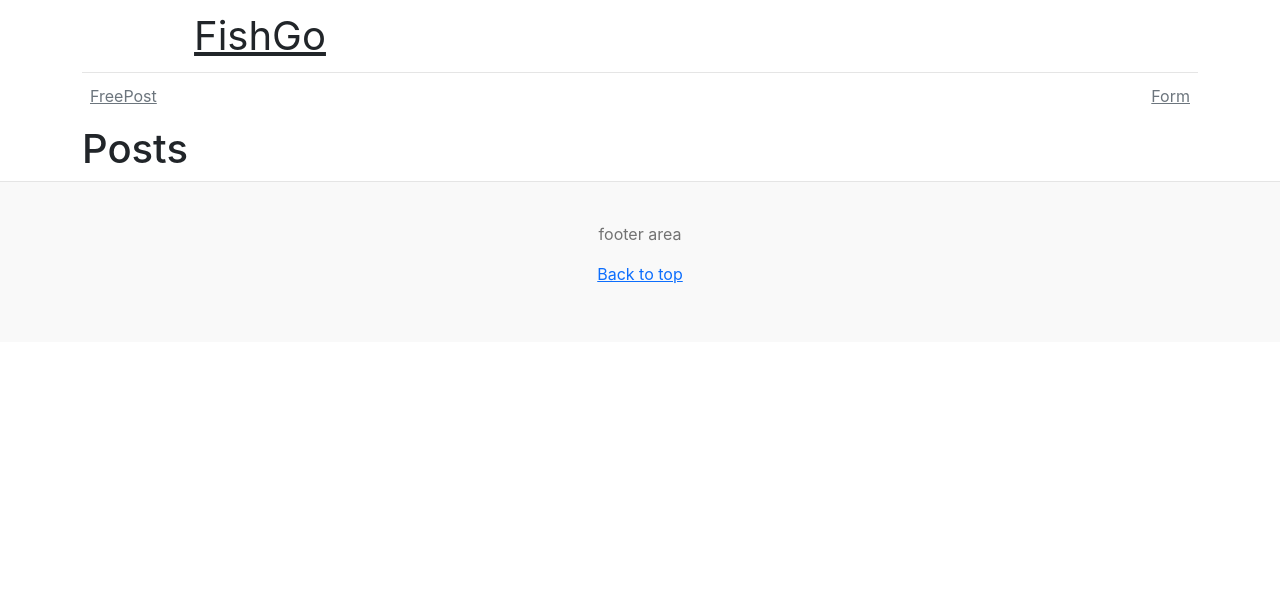
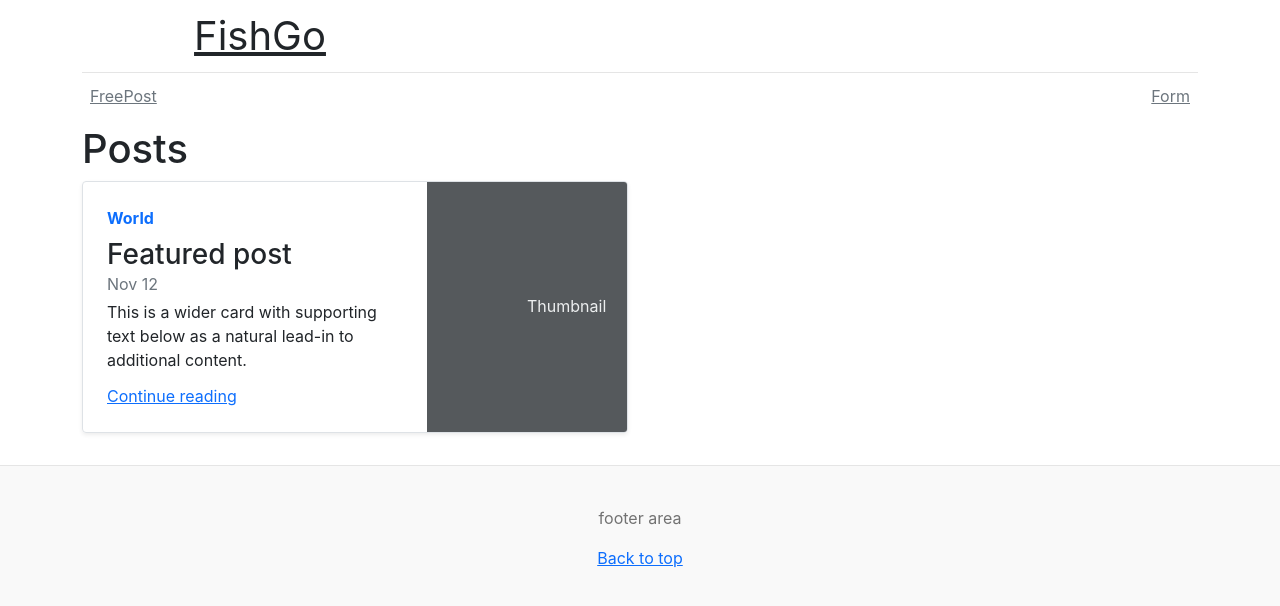
Before and after one commit to taiki-nd/fish_go_front, a React (Create React App) app: page / in a window 1280 px wide. Shown: the top 606 px of the page. Built offline with nearby package versions, Linux system fonts and the light colour scheme; no server answers.

Commit message:
indexの取得

```diff
--- a/src/components/pages/posts/Posts.tsx
+++ b/src/components/pages/posts/Posts.tsx
@@ -1,7 +1,44 @@
+import { useState, useEffect } from "react";
+import axios from "axios";
+
 export const Posts = () => {
+  const [posts, setPosts] = useState([]);
+
+  useEffect(() =>{
+    const index = async () => {
+      try {
+        const { data } = await axios.get('/posts');
+        console.log('data', data);
+        setPosts(data)
+      } catch (e: any) {
+        console.log('error', e.message);
+      }
+    }
+    index();
+  }, [])
+
   return(
     <>
       <h1>Posts</h1>
+
+      <div className="row mb-2">
+
+        <div className="col-md-6">
+          <div className="row g-0 border rounded overflow-hidden flex-md-row mb-4 shadow-sm h-md-250 position-relative">
+            <div className="col p-4 d-flex flex-column position-static">
+              <strong className="d-inline-block mb-2 text-primary">World</strong>
+              <h3 className="mb-0">Featured post</h3>
+              <div className="mb-1 text-muted">Nov 12</div>
+              <p className="card-text mb-auto">This is a wider card with supporting text below as a natural lead-in to additional content.</p>
+              <a href="#" className="stretched-link">Continue reading</a>
+            </div>
+            <div className="col-auto d-none d-lg-block">
+              <svg className="bd-placeholder-img" width="200" height="250" xmlns="http://www.w3.org/2000/svg" role="img" aria-label="Placeholder: Thumbnail" preserveAspectRatio="xMidYMid slice" focusable="false"><title>Placeholder</title><rect width="100%" height="100%" fill="#55595c"/><text x="50%" y="50%" fill="#eceeef" dy=".3em">Thumbnail</text></svg>
+            </div>
+          </div>
+        </div>
+
+      </div>
     </>
   );
 }
```
